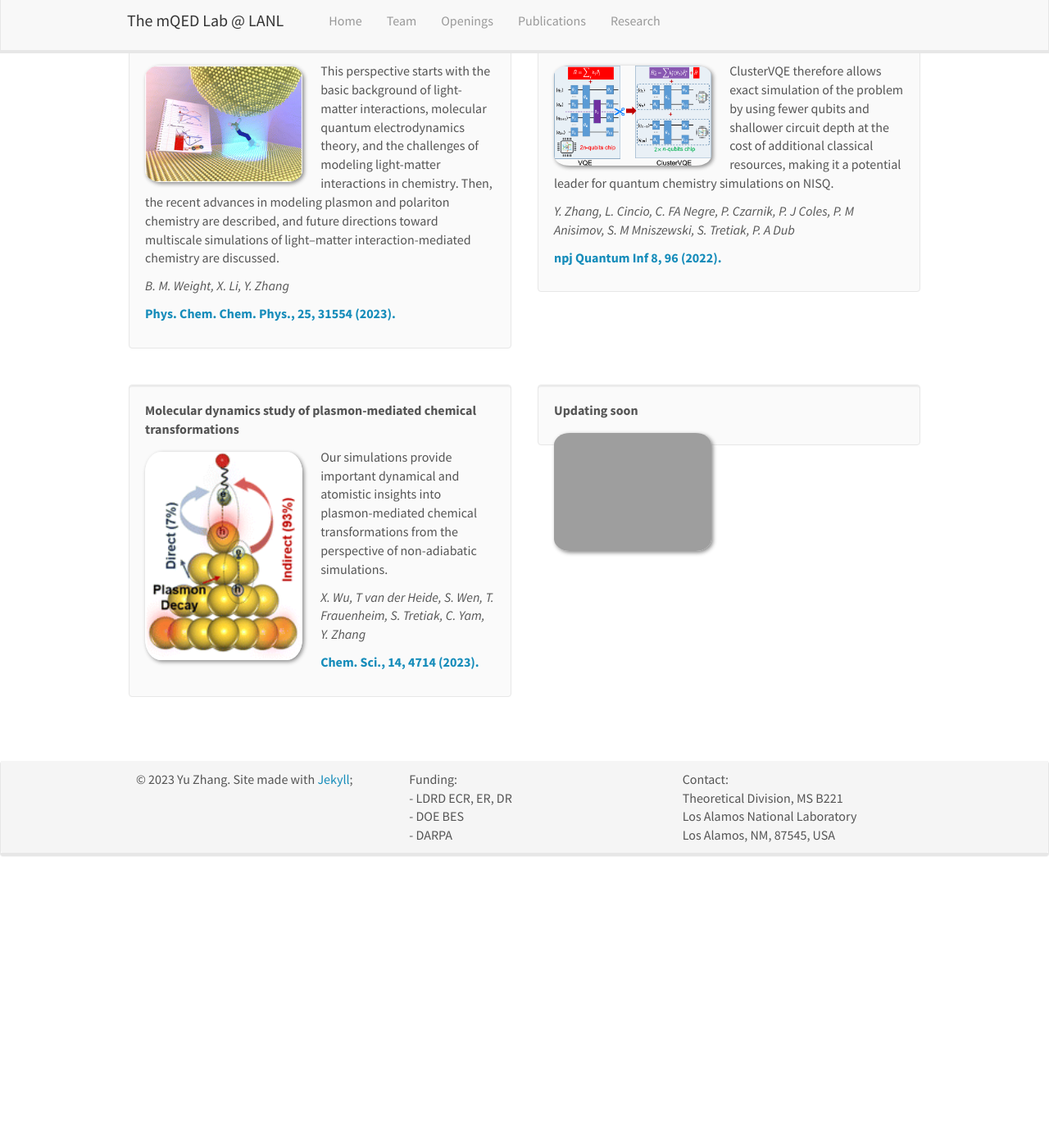
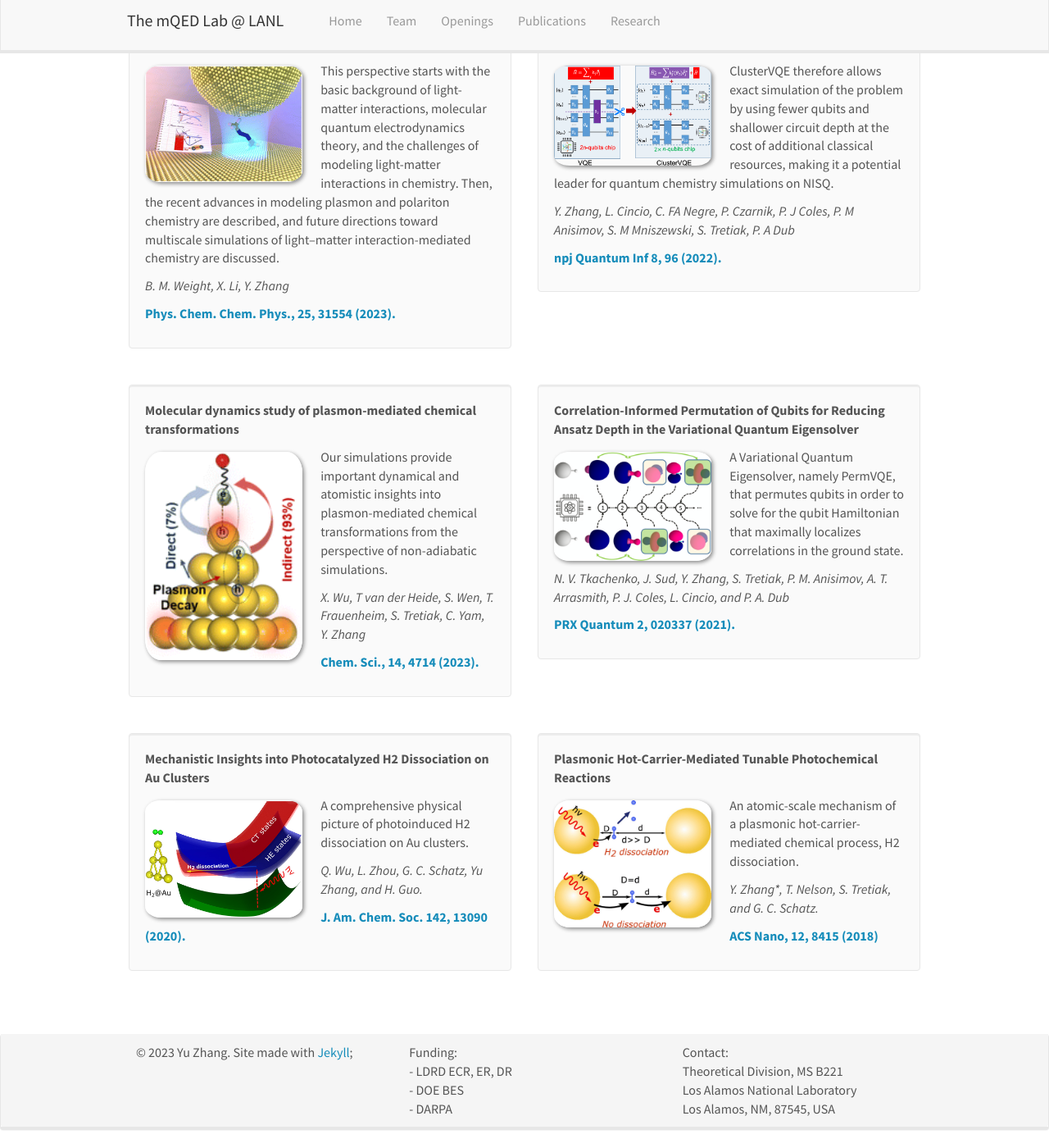
Before and after one commit to ares201005/ares201005.github.io, a Jekyll site: the page built from _pages/publications.md, in a window 1280 px wide and 1400 px high, scrolled down 243 px. Shown: the whole window at 82% size. Built offline with Jekyll 4.4.1, drawn with Linux system fonts in a browser that asks for light colours; nearby versions of some CDN libraries; a style sheet for code colours, icons or effects is not loaded; before the commit the page ends 1309 px from its top, so only the background shows below that.

Commit message:
update pubs

```diff
--- a/_data/publist.yml
+++ b/_data/publist.yml
@@ -25,12 +25,29 @@
      display: Chem. Sci., 14, 4714 (2023).
   highlight: 1
 
+- title: "Correlation-Informed Permutation of Qubits for Reducing Ansatz Depth in the Variational Quantum Eigensolver"
+  image: permVQE.png
+  description: A Variational Quantum Eigensolver, namely PermVQE, that permutes qubits in order to solve for the qubit Hamiltonian that maximally localizes correlations in the ground state.
+  authors: N. V. Tkachenko, J. Sud, Y. Zhang*, S. Tretiak, P. M. Anisimov, A. T. Arrasmith, P. J. Coles, L. Cincio*, and P. A. Dub
+  link:
+     url: https://doi.org/10.1103/PRXQuantum.2.020337
+     display: PRX Quantum 2, 020337 (2021).
+  highlight: 1
 
-- title: "Updating soon"
-  image:
-  description:
-  authors:
+- title: "Mechanistic Insights into Photocatalyzed H2 Dissociation on Au Clusters"
+  image: JACS2020.jpeg
+  description: A comprehensive physical picture of photoinduced H2 dissociation on Au clusters.
+  authors: Q. Wu, L. Zhou, G. C. Schatz, Yu Zhang*, and H. Guo*.
   link:
-     url:
-     display:
+     url: https://doi.org/10.1021/jacs.0c04491
+     display: J. Am. Chem. Soc. 142, 13090 (2020).
   highlight: 1
+
+- title: "Plasmonic Hot-Carrier-Mediated Tunable Photochemical Reactions"
+  image: ACSNANO2018.gif
+  description: An atomic-scale mechanism of a plasmonic hot-carrier-mediated chemical process, H2 dissociation.
+  authors: Y. Zhang*, T. Nelson, S. Tretiak, and G. C. Schatz.
+  link:
+     url: https://doi.org/10.1021/acsnano.8b03830
+     display: ACS Nano, 12, 8415 (2018)
+  highlight: 1
```
Also changed, not shown: images/pubpic/ACSNANO2018.gif (added), images/pubpic/JACS2020.jpeg (added), images/pubpic/permVQE.png (added).
